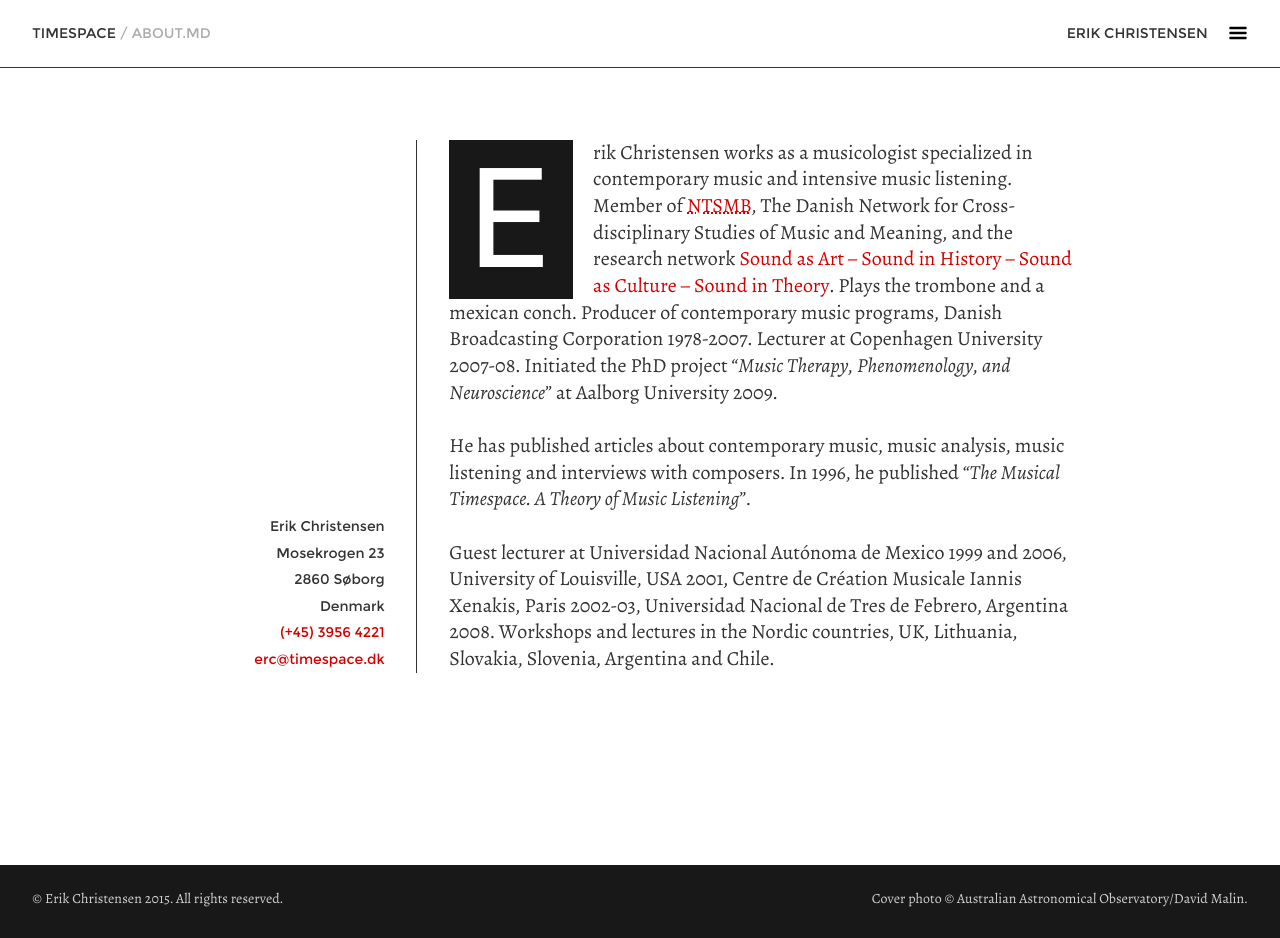
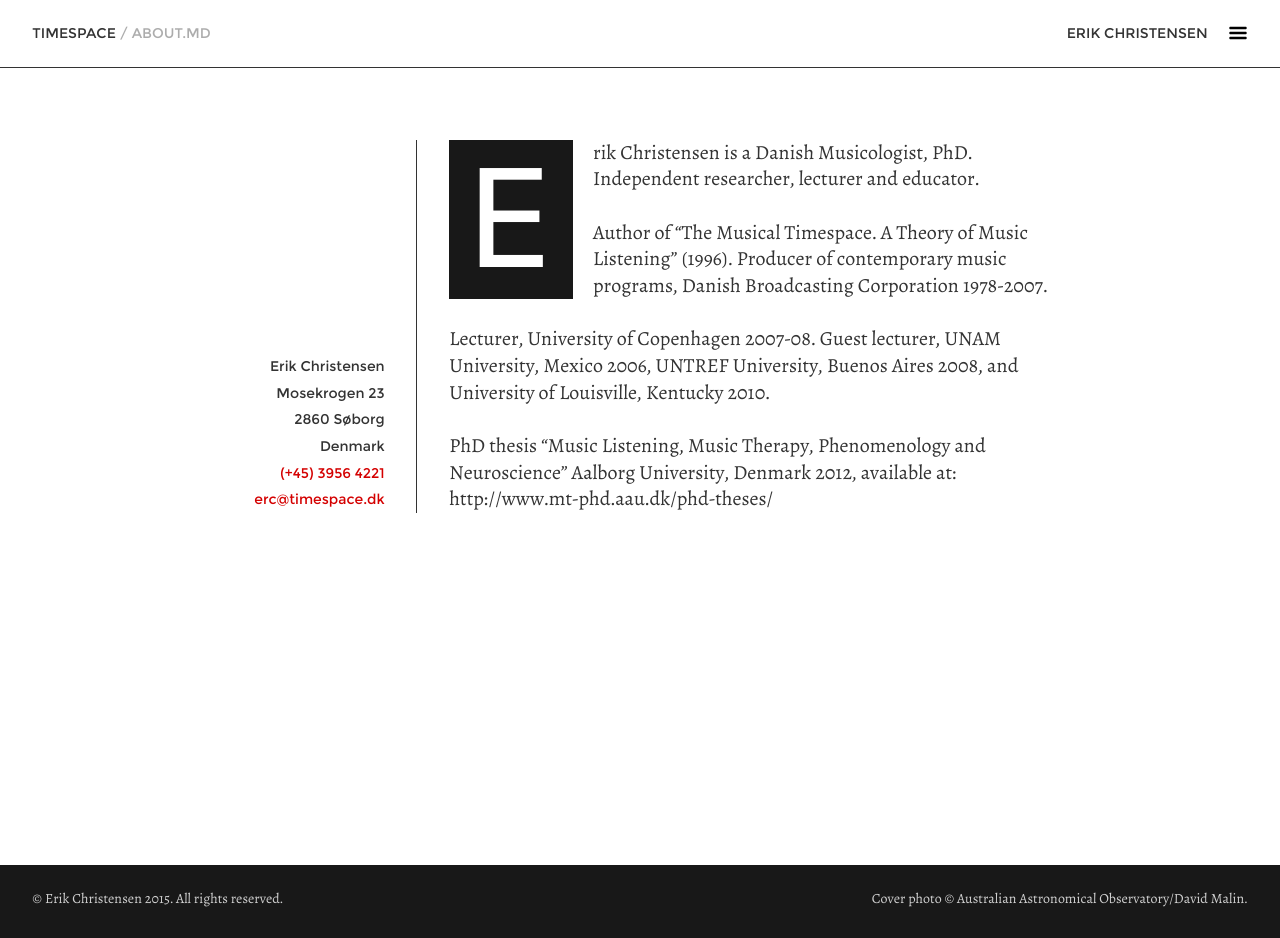
Before and after one commit to netlifydemo/cms-demo, a Jekyll site: the page built from pages/about.md, in a window 1280 px wide. Built offline with Jekyll 4.4.1, drawn with Linux system fonts in a browser that asks for light colours.

Commit message:
Updated Page About

```diff
--- a/pages/about.md
+++ b/pages/about.md
@@ -4,10 +4,11 @@ layout: about
 permalink: /about/
 ---
 
-Erik Christensen works as a musicologist specialized in contemporary music and intensive music listening. Member of [NTSMB](http://ntsmb.dk/), The Danish Network for Cross-disciplinary Studies of Music and Meaning, and the research network [Sound as Art – Sound in History – Sound as Culture – Sound in Theory](http://auditiveculture.ku.dk/). Plays the trombone and a mexican conch. Producer of contemporary music programs, Danish Broadcasting Corporation 1978-2007. Lecturer at Copenhagen University 2007-08. Initiated the PhD project “_Music Therapy, Phenomenology, and Neuroscience_” at Aalborg University 2009.
+Erik Christensen is a Danish Musicologist, PhD. Independent researcher, lecturer and educator.
 
-He has published articles about contemporary music, music analysis, music listening and interviews with composers. In 1996, he published “_The Musical Timespace. A Theory of Music Listening_”.
+Author of “The Musical Timespace. A Theory of Music Listening” (1996). Producer of contemporary music programs, Danish Broadcasting Corporation 1978-2007.
 
-Guest lecturer at Universidad Nacional Autónoma de Mexico 1999 and 2006, University of Louisville, USA 2001, Centre de Création Musicale Iannis Xenakis, Paris 2002-03, Universidad Nacional de Tres de Febrero, Argentina 2008. Workshops and lectures in the Nordic countries, UK, Lithuania, Slovakia, Slovenia, Argentina and Chile.
+Lecturer, University of Copenhagen 2007-08. Guest lecturer, UNAM University, Mexico 2006, UNTREF University, Buenos Aires 2008, and University of Louisville, Kentucky 2010.
 
-*[NTSMB]: Network for Cross-Disciplinary Studies of Music and Meaning
+PhD thesis “Music Listening, Music Therapy, Phenomenology and Neuroscience” Aalborg University, Denmark 2012, available at:
+http://www.mt-phd.aau.dk/phd-theses/
```
